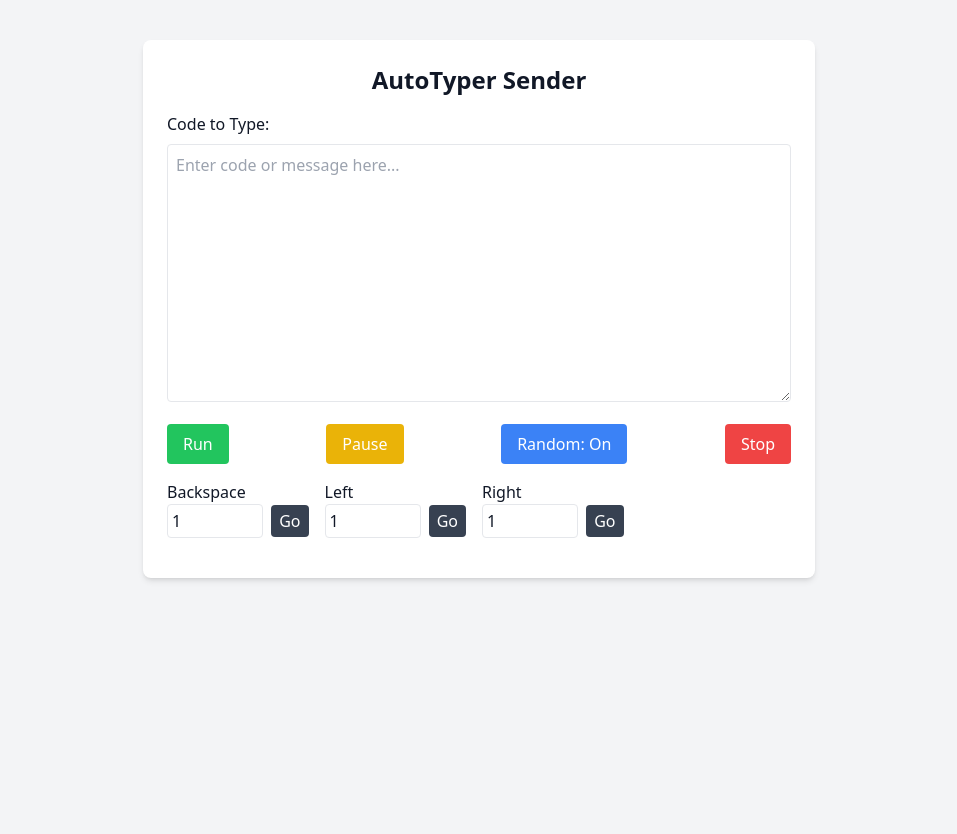
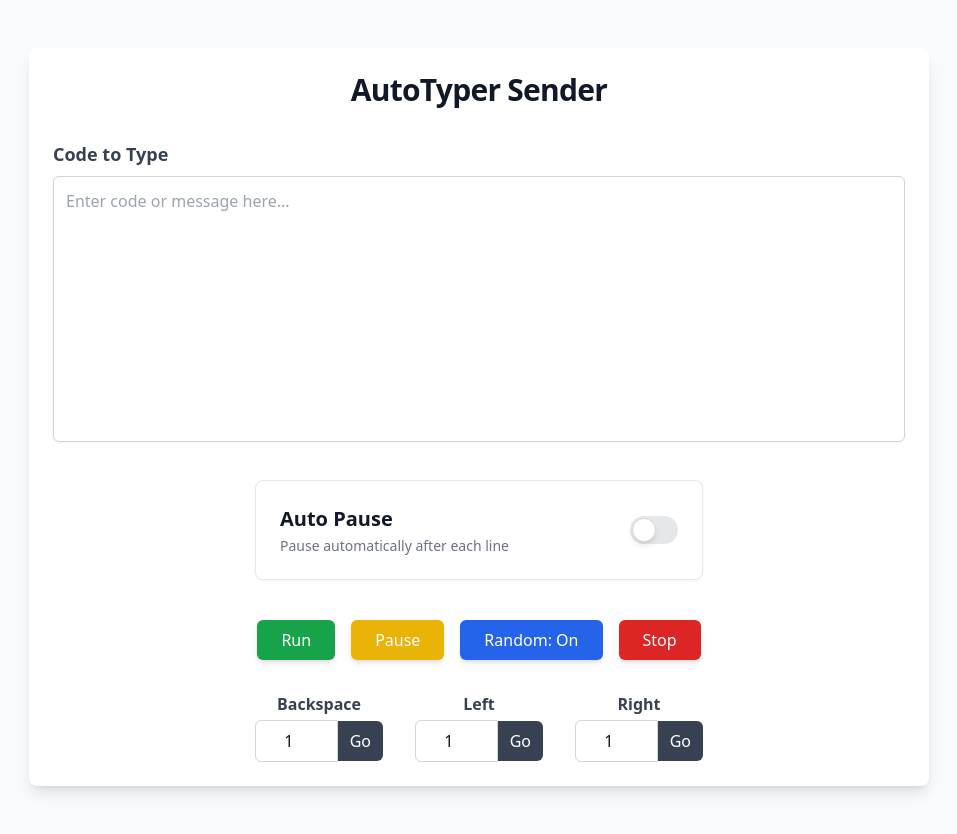
Before and after one commit to kalpthakkar/AutoType, a FastAPI app: page / in a window 1280 px wide. Shown: the whole page, without its empty margins (161-1118 px from the left). Before the commit the page ends 581 px from the top, so only its background shows below. Run offline with FastAPI, Linux system fonts and the light colour scheme; some libraries are stand-ins or nearby versions.

Commit message:
Added AutoPause feature

```diff
--- a/sender_web/templates/index.html
+++ b/sender_web/templates/index.html
@@ -1,79 +1,193 @@
 <!DOCTYPE html>
-<html lang="en">
+<html lang="en" class="scroll-smooth">
 <head>
-  <meta charset="UTF-8">
+  <meta charset="UTF-8" />
+  <meta name="viewport" content="width=device-width, initial-scale=1" />
   <title>AutoTyper Sender</title>
   <script src="https://cdn.tailwindcss.com"></script>
 </head>
-<body class="bg-gray-100 text-gray-900 font-sans">
-  <div class="max-w-2xl mx-auto p-6 bg-white shadow-md rounded-lg mt-10">
-    <h1 class="text-2xl font-bold mb-4 text-center">AutoTyper Sender</h1>
+<body class="bg-gray-50 text-gray-900 font-sans min-h-screen flex flex-col">
+  <main class="w-full max-w-[900px] mx-auto p-6 bg-white shadow-lg rounded-lg mt-12 mb-12 flex-grow">
+    <h1 class="text-3xl font-extrabold text-center mb-8 tracking-tight">AutoTyper Sender</h1>
 
-    <label class="block mb-2 font-medium">Code to Type:</label>
-    <textarea id="codeInput" rows="10" class="w-full p-2 border rounded mb-4" placeholder="Enter code or message here..."></textarea>
+    <section class="mb-8">
+      <label for="codeInput" class="block mb-2 text-lg font-semibold text-gray-700">Code to Type</label>
+      <textarea
+        id="codeInput"
+        rows="10"
+        placeholder="Enter code or message here..."
+        class="w-full rounded-md border border-gray-300 p-3 resize-none placeholder-gray-400
+               focus:outline-none focus:ring-2 focus:ring-indigo-500 focus:border-indigo-500
+               transition-shadow duration-200 shadow-sm"></textarea>
+    </section>
 
-    <div class="flex justify-between mb-4">
-      <button id="runBtn" class="bg-green-500 hover:bg-green-600 text-white px-4 py-2 rounded">Run</button>
-      <button id="pauseBtn" class="bg-yellow-500 hover:bg-yellow-600 text-white px-4 py-2 rounded">Pause</button>
-      <button id="randomBtn" class="bg-blue-500 hover:bg-blue-600 text-white px-4 py-2 rounded">Random: On</button>
-      <button id="stopBtn" class="bg-red-500 hover:bg-red-600 text-white px-4 py-2 rounded">Stop</button>
-    </div>
+    <section
+      class="mb-10 max-w-md w-full mx-auto bg-white border border-gray-200 rounded-lg p-6 shadow-sm"
+      aria-label="Auto Pause Settings"
+    >
+      <div class="flex items-center justify-between">
+        <div>
+          <h2 class="text-xl font-semibold text-gray-900 mb-1">Auto Pause</h2>
+          <p class="text-sm text-gray-500 leading-tight">Pause automatically after each line</p>
+        </div>
 
-    <div class="flex items-center mb-4 space-x-4">
-      <div>
-        <label class="block font-medium">Backspace</label>
-        <input type="number" id="backspaceCount" class="w-24 border p-1 rounded" value="1">
-        <button onclick="sendCursorCommand('backspace')" class="ml-1 bg-gray-700 text-white px-2 py-1 rounded">Go</button>
+        <label class="relative inline-flex items-center cursor-pointer" for="autoPauseToggle">
+          <input
+            type="checkbox"
+            id="autoPauseToggle"
+            class="sr-only peer"
+            onchange="toggleAutoPause()"
+            aria-label="Auto Pause After Each Line"
+          />
+          <div
+            class="w-12 h-7 bg-gray-200 rounded-full peer-checked:bg-indigo-600 peer-focus:outline-none peer-focus:ring-2 peer-focus:ring-indigo-400 transition-colors duration-200"
+          ></div>
+          <span
+            class="absolute left-0.5 top-0.5 w-6 h-6 bg-white border border-gray-300 rounded-full shadow-md
+                   transform peer-checked:translate-x-5 peer-checked:border-transparent
+                   transition-transform duration-200 will-change-transform"
+            aria-hidden="true"
+          ></span>
+        </label>
       </div>
-      <div>
-        <label class="block font-medium">Left</label>
-        <input type="number" id="leftCount" class="w-24 border p-1 rounded" value="1">
-        <button onclick="sendCursorCommand('left')" class="ml-1 bg-gray-700 text-white px-2 py-1 rounded">Go</button>
+    </section>
+
+    <section class="mb-8 flex flex-wrap justify-center gap-4">
+      <button
+        id="runBtn"
+        class="bg-green-600 hover:bg-green-700 text-white px-6 py-2 rounded-md shadow-md
+               focus:outline-none focus:ring-2 focus:ring-green-400 focus:ring-offset-1 transition"
+      >
+        Run
+      </button>
+      <button
+        id="pauseBtn"
+        class="bg-yellow-500 hover:bg-yellow-600 text-white px-6 py-2 rounded-md shadow-md
+               focus:outline-none focus:ring-2 focus:ring-yellow-400 focus:ring-offset-1 transition"
+      >
+        Pause
+      </button>
+      <button
+        id="randomBtn"
+        class="bg-blue-600 hover:bg-blue-700 text-white px-6 py-2 rounded-md shadow-md
+               focus:outline-none focus:ring-2 focus:ring-blue-400 focus:ring-offset-1 transition"
+      >
+        Random: On
+      </button>
+      <button
+        id="stopBtn"
+        class="bg-red-600 hover:bg-red-700 text-white px-6 py-2 rounded-md shadow-md
+               focus:outline-none focus:ring-2 focus:ring-red-400 focus:ring-offset-1 transition"
+      >
+        Stop
+      </button>
+    </section>
+
+    <section
+      class="flex flex-wrap justify-center gap-8"
+      aria-label="Cursor control commands"
+    >
+      <!-- Backspace -->
+      <div class="flex flex-col items-center w-32">
+        <label for="backspaceCount" class="block font-semibold text-gray-700 mb-1">Backspace</label>
+        <div class="flex items-center w-full">
+          <input
+            type="number"
+            id="backspaceCount"
+            class="w-full border border-gray-300 rounded-l-md p-2 text-center focus:outline-none focus:ring-2 focus:ring-indigo-500 focus:border-indigo-500"
+            value="1"
+            min="1"
+          />
+          <button
+            onclick="sendCursorCommand('backspace')"
+            class="bg-gray-700 hover:bg-gray-800 text-white px-3 py-2 rounded-r-md transition focus:outline-none focus:ring-2 focus:ring-indigo-500"
+            aria-label="Send backspace command"
+          >
+            Go
+          </button>
+        </div>
       </div>
-      <div>
-        <label class="block font-medium">Right</label>
-        <input type="number" id="rightCount" class="w-24 border p-1 rounded" value="1">
-        <button onclick="sendCursorCommand('right')" class="ml-1 bg-gray-700 text-white px-2 py-1 rounded">Go</button>
+
+      <!-- Left -->
+      <div class="flex flex-col items-center w-32">
+        <label for="leftCount" class="block font-semibold text-gray-700 mb-1">Left</label>
+        <div class="flex items-center w-full">
+          <input
+            type="number"
+            id="leftCount"
+            class="w-full border border-gray-300 rounded-l-md p-2 text-center focus:outline-none focus:ring-2 focus:ring-indigo-500 focus:border-indigo-500"
+            value="1"
+            min="1"
+          />
+          <button
+            onclick="sendCursorCommand('left')"
+            class="bg-gray-700 hover:bg-gray-800 text-white px-3 py-2 rounded-r-md transition focus:outline-none focus:ring-2 focus:ring-indigo-500"
+            aria-label="Send left command"
+          >
+            Go
+          </button>
+        </div>
       </div>
-    </div>
-  </div>
+
+      <!-- Right -->
+      <div class="flex flex-col items-center w-32">
+        <label for="rightCount" class="block font-semibold text-gray-700 mb-1">Right</label>
+        <div class="flex items-center w-full">
+          <input
+            type="number"
+            id="rightCount"
+            class="w-full border border-gray-300 rounded-l-md p-2 text-center focus:outline-none focus:ring-2 focus:ring-indigo-500 focus:border-indigo-500"
+            value="1"
+            min="1"
+          />
+          <button
+            onclick="sendCursorCommand('right')"
+            class="bg-gray-700 hover:bg-gray-800 text-white px-3 py-2 rounded-r-md transition focus:outline-none focus:ring-2 focus:ring-indigo-500"
+            aria-label="Send right command"
+          >
+            Go
+          </button>
+        </div>
+      </div>
+    </section>
+  </main>
 
   <script>
     const receiverUrl = "{{ receiver_url }}";
 
-    document.getElementById('runBtn').onclick = async () => {
-      const code = document.getElementById('codeInput').value;
+    document.getElementById("runBtn").onclick = async () => {
+      const code = document.getElementById("codeInput").value;
       if (!code.trim()) return alert("Code is empty.");
       await sendCommand("type", code);
     };
 
-    document.getElementById('pauseBtn').onclick = async () => {
+    document.getElementById("pauseBtn").onclick = async () => {
       const status = await getStatus();
       const action = status.paused ? "resume" : "pause";
       await sendCommand(action);
       updateStatus();
     };
 
-    document.getElementById('randomBtn').onclick = async () => {
+    document.getElementById("randomBtn").onclick = async () => {
       await sendCommand("toggle_random");
       updateStatus();
     };
 
-    document.getElementById('stopBtn').onclick = async () => {
+    document.getElementById("stopBtn").onclick = async () => {
       await sendCommand("stop");
       updateStatus();
     };
 
     async function sendCursorCommand(cmd) {
-      let count = document.getElementById(cmd + 'Count').value;
+      let count = document.getElementById(cmd + "Count").value;
       await sendCommand(cmd, parseInt(count));
     }
 
     async function sendCommand(action, data = null) {
       const res = await fetch(`${receiverUrl}/command`, {
         method: "POST",
-        headers: {'Content-Type': 'application/json'},
-        body: JSON.stringify({ action, data })
+        headers: { "Content-Type": "application/json" },
+        body: JSON.stringify({ action, data }),
       });
       return await res.json();
     }
@@ -88,8 +202,18 @@
       document.getElementById("pauseBtn").textContent = status.paused ? "Resume" : "Pause";
       document.getElementById("randomBtn").textContent = `Random: ${status.randomize ? "On" : "Off"}`;
     }
+    window.onload = updateStatus;
 
-    window.onload = updateStatus;
+    async function toggleAutoPause() {
+        const res = await fetch(`${receiverUrl}/command`, {
+            method: "POST",
+            headers: { "Content-Type": "application/json" },
+            body: JSON.stringify({ action: "toggle_auto_pause" }),
+        });
+        const data = await res.json();
+        console.log("Auto Pause toggled:", data.auto_pause_after_line);
+    }
+
   </script>
 </body>
 </html>
```
